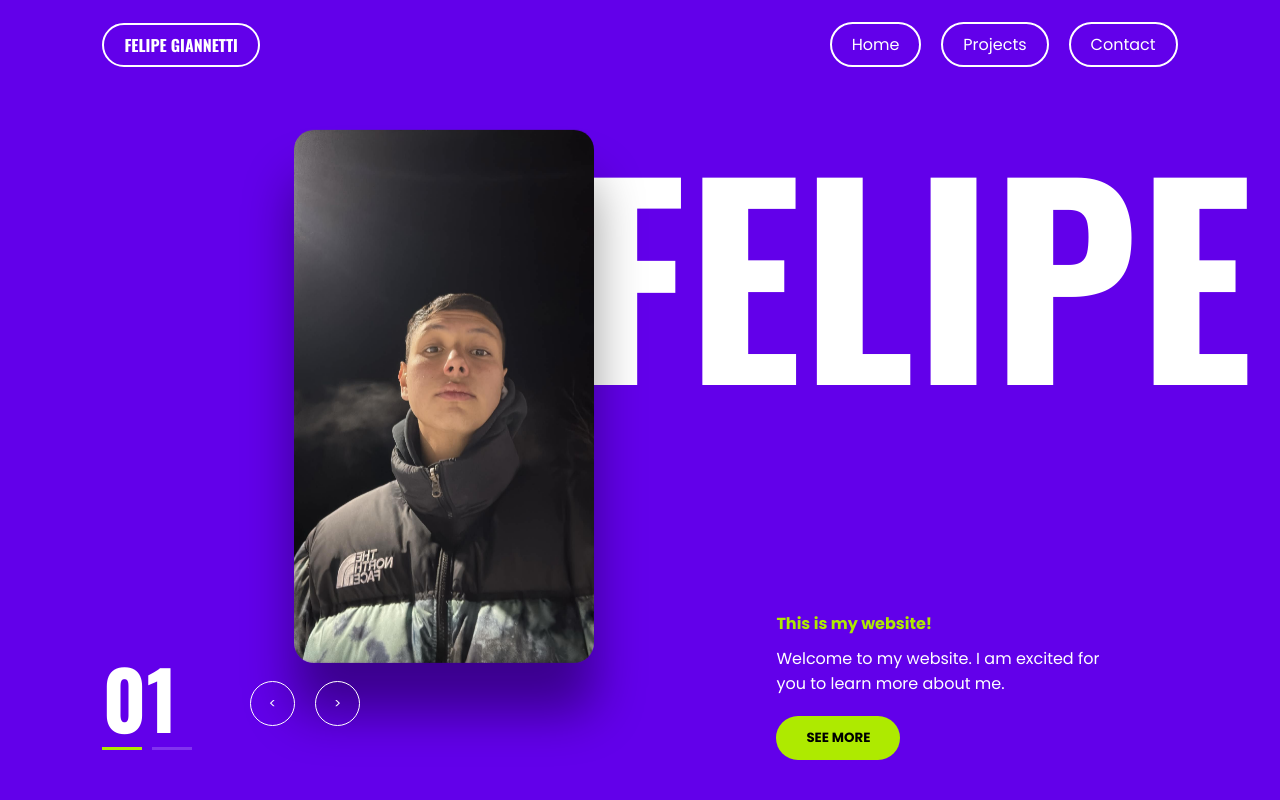
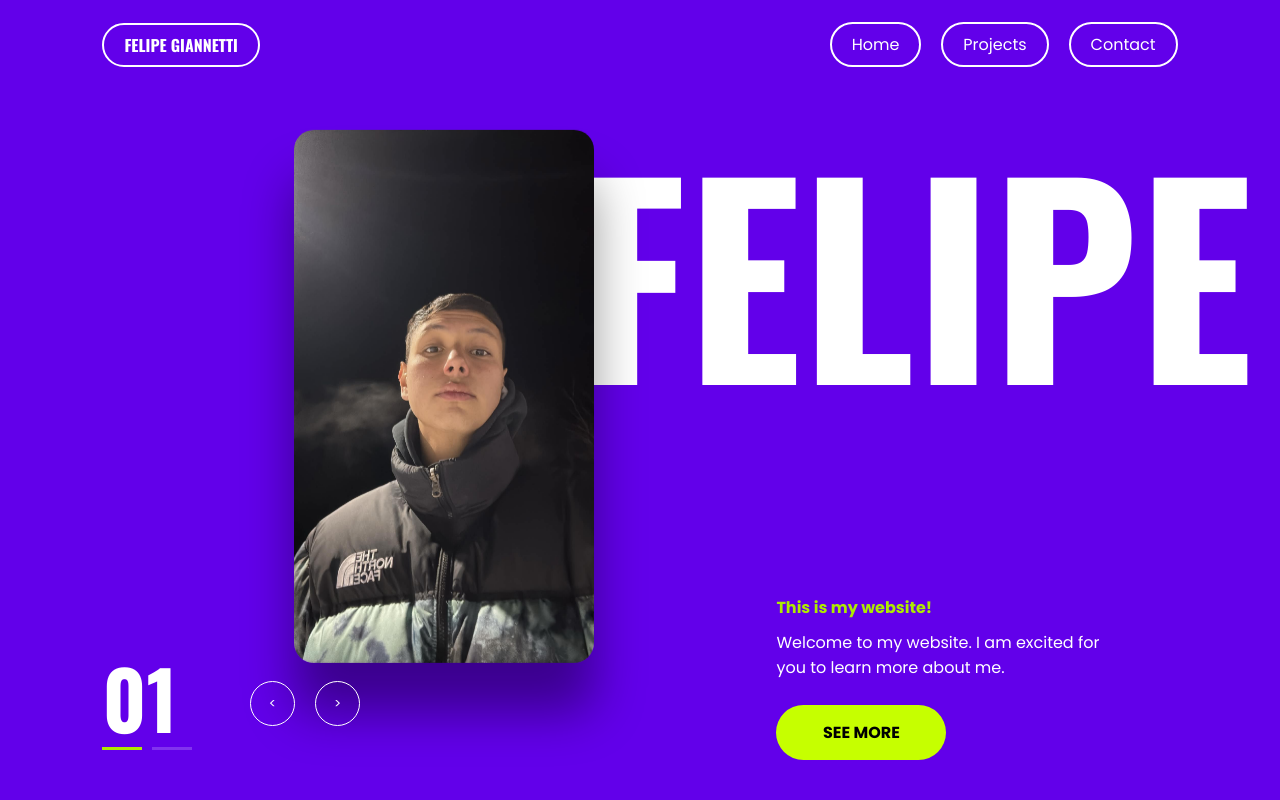
Before and after one commit to FelipeG72/portfolio-website, a plain HTML site: page index.html in a window 1280 px wide. Shown: the top 800 px of the page. Drawn offline with nearby package versions, Linux system fonts and the light colour scheme.

Commit message:
Update portfolio design and see more navigation

```diff
--- a/index.html
+++ b/index.html
@@ -67,11 +67,9 @@ Welcome to my website. I am excited for you to learn more about me.
 
 </p>
 
-<button class="see-more">
-
-SEE MORE
-
-</button>
+<a href="#more-about-me" class="see-more">
+    SEE MORE
+</a>
 
 </div>
 
@@ -106,11 +104,11 @@ Student at UTSA, an institution with all three National Center of Academic Excel
 
 </p>
 
-<button class="see-more">
+<a href="#more-about-me" class="see-more">
+    SEE MORE
+</a>
 
-SEE MORE
-
-</button>
+<button>
 
 </div>
 
@@ -157,6 +155,7 @@ SEE MORE
 <section class="extra-content">
     <div class="content-wrapper">
         <h2 class="section-title">More About Me</h2>
+<section id="more-about-me" class="more-about"></section>
 
         <p class="main-text">
             I am a Cybersecurity student at UTSA focused on SOC operations, network security,
--- a/styles.css
+++ b/styles.css
@@ -125,14 +125,29 @@ header ul li:hover a {
     margin-bottom: 10px;
 }
 
-.see-more {
-    background: #aeea00;
-    border: none;
-    padding: 12px 30px;
-    border-radius: 25px;
-    font-weight: bold;
-    cursor: pointer;
-    margin-top: 20px;
+.see-more{
+    display:inline-flex;
+    align-items:center;
+    justify-content:center;
+
+    width:170px;
+    height:55px;
+
+    background:#c6ff00;
+    color:#000;
+
+    border-radius:30px;
+
+    text-decoration:none; /* removes underline */
+    font-weight:700;
+
+    margin-top:25px; /* fixes spacing */
+
+    transition:0.3s ease;
+}
+
+.see-more:hover{
+    transform:scale(1.05);
 }
 
 .arrows {
```
